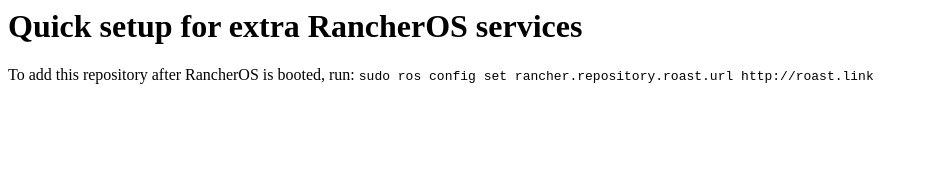
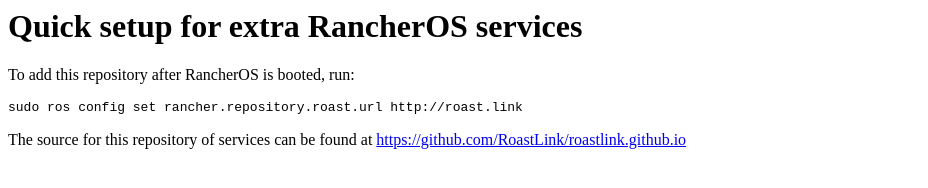
Before and after one commit to RoastLink/roastlink.github.io, a plain HTML site: page index.html in a window 1280 px wide. Shown: the whole page, without its empty margins (0-928 px from the left). Drawn offline with Linux system fonts and the light colour scheme.

Commit message:
add repo link
Signed-off-by: Sven Dowideit <SvenDowideit@home.org.au>

```diff
--- a/index.html
+++ b/index.html
@@ -7,6 +7,11 @@
 <h1>Quick setup for extra RancherOS services</h1>
 <div>
 To add this repository after RancherOS is booted, run:
+<p>
 <code>sudo ros config set rancher.repository.roast.url http://roast.link</code>
+</p>
+<p>
+The source for this repository of services can be found at <a href="https://github.com/RoastLink/roastlink.github.io">https://github.com/RoastLink/roastlink.github.io</a>
+</p>
 </div>
 </html>
```
